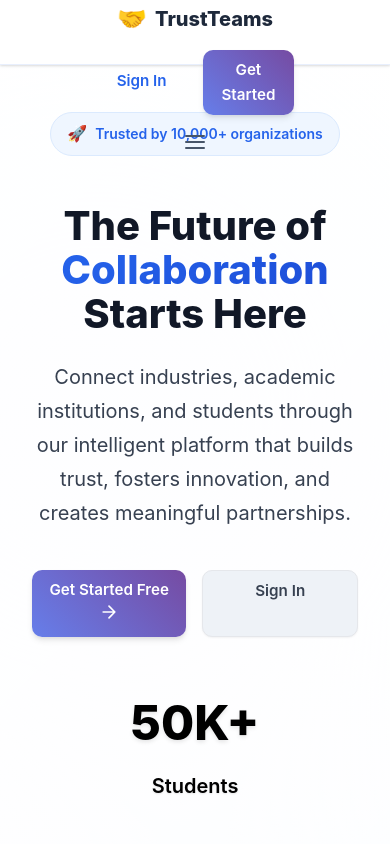
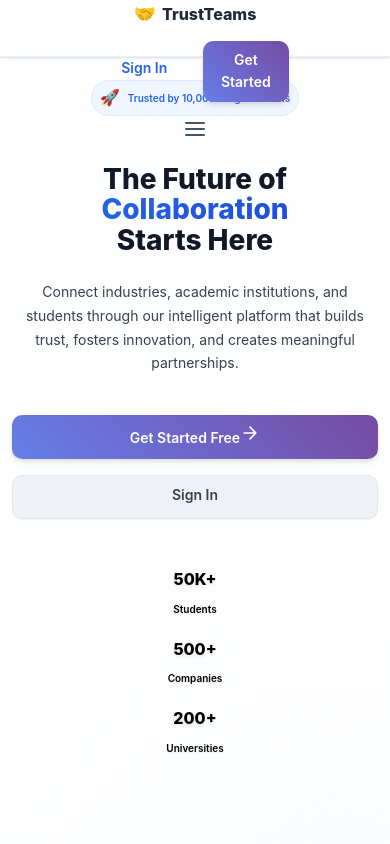
Before and after one commit to zrn2003/frontend, a React (Vite) app: page / in a window 390 px wide. Shown: the top 844 px of the page. Built offline with nearby package versions, Linux system fonts and the light colour scheme.

Commit message:
Enhanced responsive design: Full device compatibility with mobile, tablet, and desktop optimizations

```diff
--- a/src/components/Navigation.css
+++ b/src/components/Navigation.css
@@ -391,6 +391,25 @@
 }
 
 /* Responsive Design */
+@media (max-width: 1024px) {
+  .nav-container {
+    padding: 0 16px;
+  }
+
+  .nav-menu-desktop {
+    gap: 1.5rem;
+  }
+
+  .nav-link {
+    font-size: 0.85rem;
+    padding: 6px 10px;
+  }
+
+  .user-menu-toggle {
+    min-width: 180px;
+  }
+}
+
 @media (max-width: 768px) {
   .nav-menu-desktop {
     display: none;
@@ -427,6 +446,125 @@
   .dropdown-arrow {
     display: none;
   }
+
+  .nav-container {
+    padding: 0 12px;
+  }
+}
+
+@media (max-width: 640px) {
+  .nav-container {
+    padding: 0 8px;
+  }
+
+  .brand-text {
+    font-size: 1.125rem;
+  }
+
+  .brand-icon {
+    font-size: 1.25rem;
+  }
+
+  .user-menu-toggle {
+    padding: 4px 6px;
+  }
+
+  .user-avatar {
+    width: 32px;
+    height: 32px;
+    font-size: 0.75rem;
+  }
+
+  .nav-menu-mobile {
+    padding: 16px;
+    gap: 12px;
+  }
+
+  .nav-menu-mobile .nav-link {
+    padding: 10px;
+    font-size: 0.875rem;
+  }
+}
+
+@media (max-width: 480px) {
+  .nav-container {
+    height: 56px;
+  }
+
+  .brand-text {
+    font-size: 1rem;
+  }
+
+  .brand-icon {
+    font-size: 1.125rem;
+    margin-right: 6px;
+  }
+
+  .user-menu-toggle {
+    padding: 3px 4px;
+  }
+
+  .user-avatar {
+    width: 28px;
+    height: 28px;
+    font-size: 0.625rem;
+  }
+
+  .nav-menu-mobile {
+    top: 56px;
+    padding: 12px;
+    gap: 8px;
+  }
+
+  .nav-menu-mobile .nav-link {
+    padding: 8px;
+    font-size: 0.8rem;
+  }
+
+  .mobile-user-avatar {
+    width: 40px;
+    height: 40px;
+    font-size: 0.875rem;
+  }
+
+  .mobile-user-name {
+    font-size: 0.8rem;
+  }
+
+  .mobile-user-role {
+    font-size: 0.625rem;
+  }
+}
+
+@media (max-width: 360px) {
+  .nav-container {
+    height: 52px;
+  }
+
+  .brand-text {
+    font-size: 0.875rem;
+  }
+
+  .brand-icon {
+    font-size: 1rem;
+    margin-right: 4px;
+  }
+
+  .user-avatar {
+    width: 24px;
+    height: 24px;
+    font-size: 0.5rem;
+  }
+
+  .nav-menu-mobile {
+    top: 52px;
+    padding: 8px;
+  }
+
+  .nav-menu-mobile .nav-link {
+    padding: 6px;
+    font-size: 0.75rem;
+  }
 }
 
 /* Scroll Effect */
--- a/src/pages/HomePage.css
+++ b/src/pages/HomePage.css
@@ -782,6 +782,52 @@
 }
 
 /* Responsive Design */
+/* Tablet and landscape optimizations */
+@media (max-width: 1200px) {
+  .hero-content,
+  .about-content,
+  .footer-content {
+    max-width: 1000px;
+    padding: 0 2rem;
+  }
+
+  .features-grid {
+    grid-template-columns: repeat(2, 1fr);
+    gap: 2rem;
+  }
+
+  .testimonials-grid {
+    grid-template-columns: repeat(2, 1fr);
+    gap: 2rem;
+  }
+}
+
+/* Landscape orientation on mobile */
+@media (max-height: 500px) and (orientation: landscape) {
+  .hero {
+    min-height: 100vh;
+    padding-top: 60px;
+  }
+
+  .hero-content {
+    min-height: calc(100vh - 60px);
+    gap: 2rem;
+  }
+
+  .hero-stats {
+    flex-direction: row;
+    gap: 2rem;
+  }
+
+  .section {
+    padding: 3rem 0;
+  }
+
+  .cta {
+    padding: 4rem 0;
+  }
+}
+
 @media (max-width: 1024px) {
   .hero-content {
     grid-template-columns: 1fr;
@@ -802,6 +848,16 @@
   .footer-links {
     grid-template-columns: repeat(2, 1fr);
   }
+
+  .features-grid {
+    grid-template-columns: repeat(2, 1fr);
+    gap: 1.5rem;
+  }
+
+  .testimonials-grid {
+    grid-template-columns: repeat(2, 1fr);
+    gap: 1.5rem;
+  }
 }
 
 @media (max-width: 768px) {
@@ -813,6 +869,10 @@
     font-size: 2.5rem;
   }
 
+  .hero-description {
+    font-size: 1.125rem;
+  }
+
   .hero-stats {
     flex-direction: column;
     gap: 1rem;
@@ -820,10 +880,12 @@
 
   .features-grid {
     grid-template-columns: 1fr;
+    gap: 1.5rem;
   }
 
   .testimonials-grid {
     grid-template-columns: 1fr;
+    gap: 1.5rem;
   }
 
   .stats-grid {
@@ -848,6 +910,242 @@
   .legal-links {
     justify-content: center;
   }
+
+  .hero-content,
+  .about-content,
+  .footer-content {
+    padding: 0 1.5rem;
+  }
+}
+
+@media (max-width: 640px) {
+  .section-title {
+    font-size: 1.75rem;
+  }
+
+  .hero-title {
+    font-size: 2rem;
+  }
+
+  .hero-description {
+    font-size: 1rem;
+  }
+
+  .hero-badge {
+    font-size: 0.75rem;
+    padding: 0.375rem 0.75rem;
+  }
+
+  .stat-number {
+    font-size: 1.25rem;
+  }
+
+  .stat-label {
+    font-size: 0.75rem;
+  }
+
+  .feature-card {
+    padding: 1.5rem;
+  }
+
+  .feature-title {
+    font-size: 1.125rem;
+  }
+
+  .testimonial-card {
+    padding: 1.5rem;
+  }
+
+  .cta-content h2 {
+    font-size: 2rem;
+  }
+
+  .cta-content p {
+    font-size: 1rem;
+  }
+
+  .hero-content,
+  .about-content,
+  .footer-content {
+    padding: 0 1rem;
+  }
+
+  .hero-actions {
+    flex-direction: column;
+    gap: 1rem;
+  }
+
+  .about-actions {
+    flex-direction: column;
+    gap: 1rem;
+  }
+}
+
+@media (max-width: 480px) {
+  .section-title {
+    font-size: 1.5rem;
+  }
+
+  .hero-title {
+    font-size: 1.75rem;
+  }
+
+  .hero-description {
+    font-size: 0.875rem;
+  }
+
+  .hero-badge {
+    font-size: 0.625rem;
+    padding: 0.25rem 0.5rem;
+  }
+
+  .stat-number {
+    font-size: 1rem;
+  }
+
+  .stat-label {
+    font-size: 0.625rem;
+  }
+
+  .feature-card {
+    padding: 1rem;
+  }
+
+  .feature-title {
+    font-size: 1rem;
+  }
+
+  .feature-description {
+    font-size: 0.875rem;
+  }
+
+  .testimonial-card {
+    padding: 1rem;
+  }
+
+  .testimonial-content {
+    font-size: 0.875rem;
+  }
+
+  .cta-content h2 {
+    font-size: 1.75rem;
+  }
+
+  .cta-content p {
+    font-size: 0.875rem;
+  }
+
+  .btn {
+    padding: 0.75rem 1.5rem;
+    font-size: 0.875rem;
+  }
+
+  .hero-content,
+  .about-content,
+  .footer-content {
+    padding: 0 0.75rem;
+  }
+
+  .hero-stats {
+    gap: 0.75rem;
+  }
+
+  .stats-grid {
+    grid-template-columns: 1fr;
+    gap: 1.5rem;
+  }
+}
+
+@media (max-width: 360px) {
+  .hero-title {
+    font-size: 1.5rem;
+  }
+
+  .section-title {
+    font-size: 1.25rem;
+  }
+
+  .btn {
+    padding: 0.625rem 1.25rem;
+    font-size: 0.75rem;
+  }
+
+  .hero-content,
+  .about-content,
+  .footer-content {
+    padding: 0 0.5rem;
+  }
+}
+
+/* Touch-friendly improvements for mobile */
+@media (hover: none) and (pointer: coarse) {
+  .btn {
+    min-height: 44px;
+    min-width: 44px;
+  }
+
+  .nav-link {
+    min-height: 44px;
+    display: flex;
+    align-items: center;
+  }
+
+  .feature-card {
+    cursor: pointer;
+  }
+
+  .testimonial-card {
+    cursor: pointer;
+  }
+}
+
+/* High contrast mode support */
+@media (prefers-contrast: high) {
+  .hero-badge {
+    border: 2px solid var(--primary);
+  }
+
+  .btn-outline {
+    border-width: 2px;
+  }
+
+  .feature-card {
+    border: 1px solid var(--border-color);
+  }
+
+  .testimonial-card {
+    border: 1px solid var(--border-color);
+  }
+}
+
+/* Dark mode support */
+@media (prefers-color-scheme: dark) {
+  :root {
+    --bg-primary: #0f172a;
+    --bg-secondary: #1e293b;
+    --text-primary: #f8fafc;
+    --text-secondary: #cbd5e1;
+    --text-muted: #64748b;
+    --border-color: #334155;
+  }
+
+  .navigation {
+    background: rgba(15, 23, 42, 0.95);
+    border-bottom-color: rgba(51, 65, 85, 0.3);
+  }
+
+  .nav-menu-mobile {
+    background: rgba(15, 23, 42, 0.98);
+  }
+
+  .user-dropdown-menu {
+    background: #1e293b;
+    border-color: #334155;
+  }
+
+  .dropdown-item:hover {
+    background: #334155;
+  }
 }
 
 /* Reduced motion for accessibility */
```
